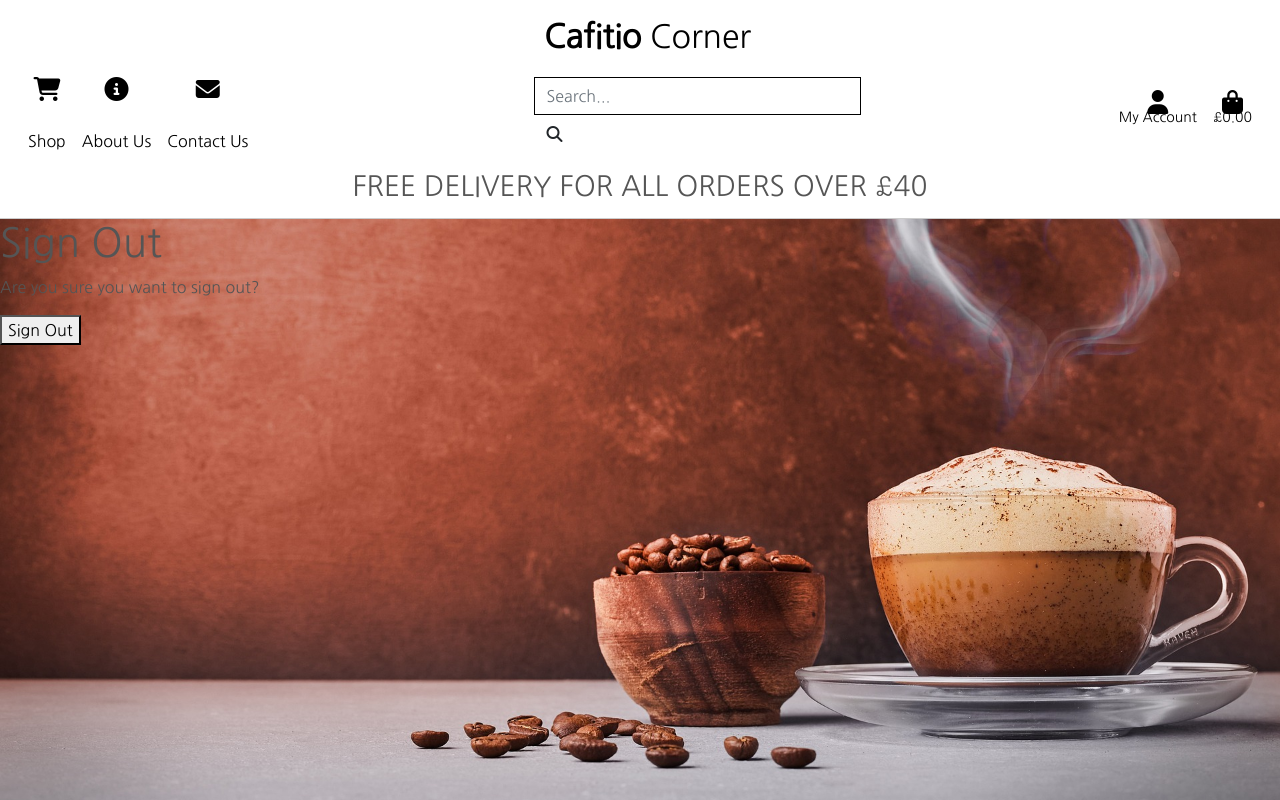
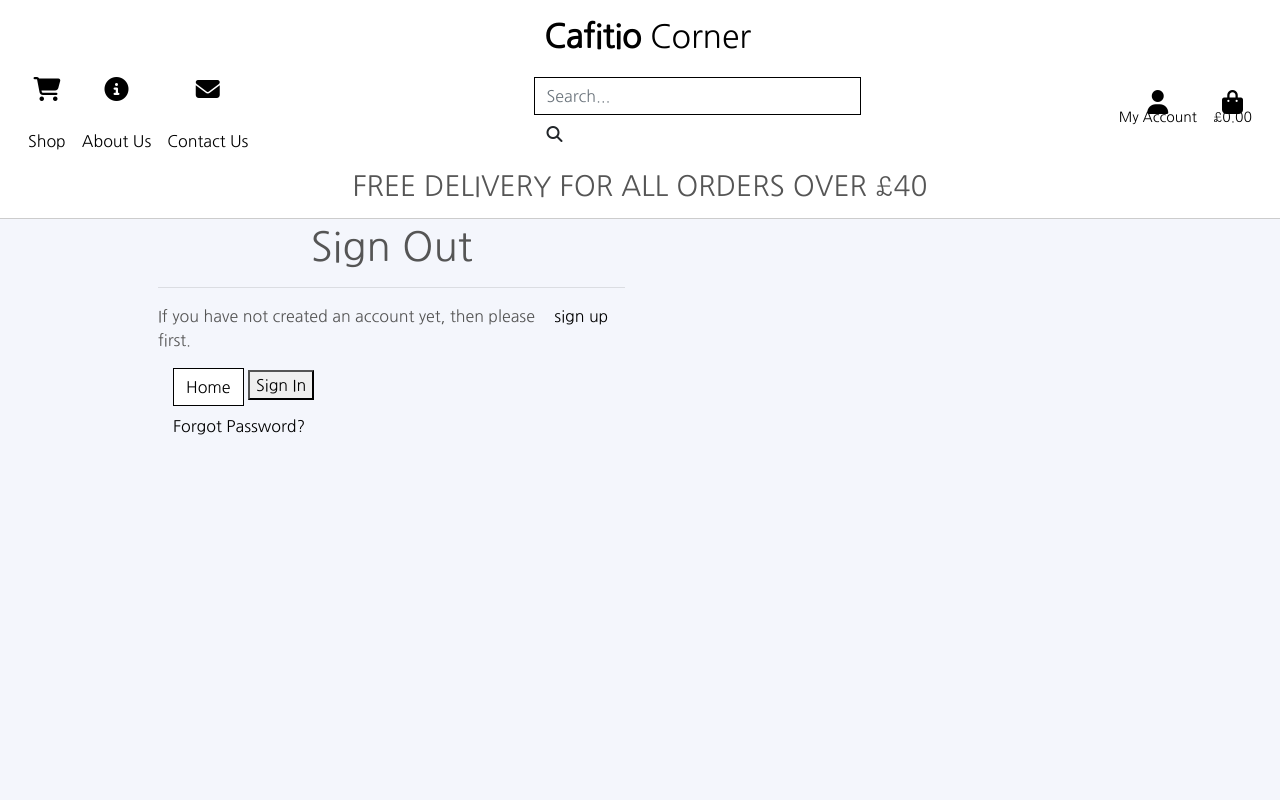
Before and after one commit to terintealexandrin18/cafitiocorner, a Django app: page /accounts/logout/ in a window 1280 px wide. Run offline with Django 3.2, Linux system fonts and the light colour scheme; a user stored in the database is signed in; some libraries are stand-ins or nearby versions.

Commit message:
Updated the allauth templates

```diff
--- a/templates/allauth/account/account_inactive.html
+++ b/templates/allauth/account/account_inactive.html
@@ -4,8 +4,8 @@
 
 {% block head_title %}{% trans "Account Inactive" %}{% endblock %}
 
-{% block content %}
-<h1>{% trans "Account Inactive" %}</h1>
-
+{% block inner_content %}
+<h1 class="col text-center my-1">{% trans "Account Inactive" %}</h1>
+<hr>
 <p>{% trans "This account is inactive." %}</p>
 {% endblock %}
--- a/templates/allauth/account/base.html
+++ b/templates/allauth/account/base.html
@@ -1 +1,14 @@
 {% extends "base.html" %}
+
+{% block content %}
+    <div class="container">
+        <div class="overlay"></div>
+            <div class="col-12 col-md-6">
+                <div class="allauth-form-inner-content">
+                    {% block inner_content %}
+                    {% endblock %}
+                </div>
+            </div>
+        </div>
+    </div>
+{% endblock %}
--- a/templates/allauth/account/email_confirm.html
+++ b/templates/allauth/account/email_confirm.html
@@ -5,9 +5,9 @@
 
 {% block head_title %}{% trans "Confirm E-mail Address" %}{% endblock %}
 
-
-{% block content %}
-<h1>{% trans "Confirm E-mail Address" %}</h1>
+{% block inner_content %}
+<h1 class="col text-center my-1">{% trans "Confirm E-mail Address" %}</h1>
+<hr>
 
 {% if confirmation %}
 
--- a/templates/allauth/account/logout.html
+++ b/templates/allauth/account/logout.html
@@ -1,21 +1,50 @@
 {% extends "account/base.html" %}
 
 {% load i18n %}
+{% load account socialaccount %}
 
-{% block head_title %}{% trans "Sign Out" %}{% endblock %}
+{% block head_title %}{% trans "Sign In" %}{% endblock %}
 
-{% block content %}
-<h1>{% trans "Sign Out" %}</h1>
 
-<p>{% trans 'Are you sure you want to sign out?' %}</p>
+{% block inner_content %}
+<h1 class="col text-center my-1">{% trans "Sign Out" %}</h1>
+<hr>
 
-<form method="post" action="{% url 'account_logout' %}">
+{% get_providers as socialaccount_providers %}
+
+{% if socialaccount_providers %}
+<p>{% blocktrans with site.name as site_name %}Please sign in with one
+of your existing third party accounts. Or, <a href="{{ signup_url }}">sign up</a>
+for a {{ site_name }} account and sign in below:{% endblocktrans %}</p>
+
+<div class="socialaccount_ballot">
+
+  <ul class="socialaccount_providers">
+    {% include "socialaccount/snippets/provider_list.html" with process="login" %}
+  </ul>
+
+  <div class="login-or">{% trans 'or' %}</div>
+
+</div>
+
+{% include "socialaccount/snippets/login_extra.html" %}
+
+{% else %}
+<p>{% blocktrans %}If you have not created an account yet, then please
+<a href="{{ signup_url }}">sign up</a> first.{% endblocktrans %}</p>
+{% endif %}
+
+<form class="login" method="POST" action="{% url 'account_login' %}">
   {% csrf_token %}
+  {{ form|crispy }}
   {% if redirect_field_value %}
-  <input type="hidden" name="{{ redirect_field_name }}" value="{{ redirect_field_value }}"/>
+  <input type="hidden" name="{{ redirect_field_name }}" value="{{ redirect_field_value }}" />
   {% endif %}
-  <button type="submit">{% trans 'Sign Out' %}</button>
+  <a class="btn btn-outline-black rounded-0" href="{% url 'home' %}">Home</a>
+  <button class="primaryAction" type="submit">{% trans "Sign In" %}</button>
+  <p class="mt-2">
+    <a class="button secondaryAction" href="{% url 'account_reset_password' %}">{% trans "Forgot Password?" %}</a>
+  </p>
 </form>
 
-
 {% endblock %}
--- a/templates/allauth/account/password_change.html
+++ b/templates/allauth/account/password_change.html
@@ -4,8 +4,9 @@
 
 {% block head_title %}{% trans "Change Password" %}{% endblock %}
 
-{% block content %}
-    <h1>{% trans "Change Password" %}</h1>
+{% block inner_content %}
+<h1 class="col text-center my-1">{% trans "Change Password" %}</h1>
+<hr>
 
     <form method="POST" action="{% url 'account_change_password' %}" class="password_change">
         {% csrf_token %}
--- a/templates/allauth/account/password_reset_done.html
+++ b/templates/allauth/account/password_reset_done.html
@@ -5,8 +5,9 @@
 
 {% block head_title %}{% trans "Password Reset" %}{% endblock %}
 
-{% block content %}
-    <h1>{% trans "Password Reset" %}</h1>
+{% block inner_content %}
+<h1 class="col text-center my-1">{% trans "Password Reset" %}</h1>
+<hr>
 
     {% if user.is_authenticated %}
     {% include "account/snippets/already_logged_in.html" %}
--- a/templates/allauth/account/password_reset_from_key_done.html
+++ b/templates/allauth/account/password_reset_from_key_done.html
@@ -3,7 +3,7 @@
 {% load i18n %}
 {% block head_title %}{% trans "Change Password" %}{% endblock %}
 
-{% block content %}
-    <h1>{% trans "Change Password" %}</h1>
-    <p>{% trans 'Your password is now changed.' %}</p>
+{% block inner_content %}
+<h1 class="col text-center my-1">{% trans "Change Password" %}</h1>
+<hr>
 {% endblock %}
--- a/templates/allauth/account/signup_closed.html
+++ b/templates/allauth/account/signup_closed.html
@@ -4,8 +4,9 @@
 
 {% block head_title %}{% trans "Sign Up Closed" %}{% endblock %}
 
-{% block content %}
-<h1>{% trans "Sign Up Closed" %}</h1>
+{% block inner_content %}
+<h1 class="col text-center my-1">{% trans "Sign Up Closed" %}</h1>
+<hr>
 
 <p>{% trans "We are sorry, but the sign up is currently closed." %}</p>
 {% endblock %}
--- a/templates/allauth/account/verification_sent.html
+++ b/templates/allauth/account/verification_sent.html
@@ -4,8 +4,9 @@
 
 {% block head_title %}{% trans "Verify Your E-mail Address" %}{% endblock %}
 
-{% block content %}
-    <h1>{% trans "Verify Your E-mail Address" %}</h1>
+{% block inner_content %}
+<h1 class="col text-center my-1">{% trans "Verify Your E-mail Address" %}</h1>
+<hr>
 
     <p>{% blocktrans %}We have sent an e-mail to you for verification. Follow the link provided to finalize the signup process. Please contact us if you do not receive it within a few minutes.{% endblocktrans %}</p>
 
--- a/templates/allauth/account/verified_email_required.html
+++ b/templates/allauth/account/verified_email_required.html
@@ -4,8 +4,9 @@
 
 {% block head_title %}{% trans "Verify Your E-mail Address" %}{% endblock %}
 
-{% block content %}
-<h1>{% trans "Verify Your E-mail Address" %}</h1>
+{% block inner_content %}
+<h1 class="col text-center my-1">{% trans "Verify Your E-mail Address" %}</h1>
+<hr>
 
 {% url 'account_email' as email_url %}
 
```
Also changed, not shown: templates/allauth/account/email.html (+4 -3 lines), templates/allauth/account/login.html (+8 -6 lines), templates/allauth/account/password_reset.html (+4 -3 lines), templates/allauth/account/password_reset_from_key.html (+4 -4 lines), templates/allauth/account/password_set.html (+4 -4 lines), templates/allauth/account/signup.html (+6 -4 lines), db.sqlite3.
